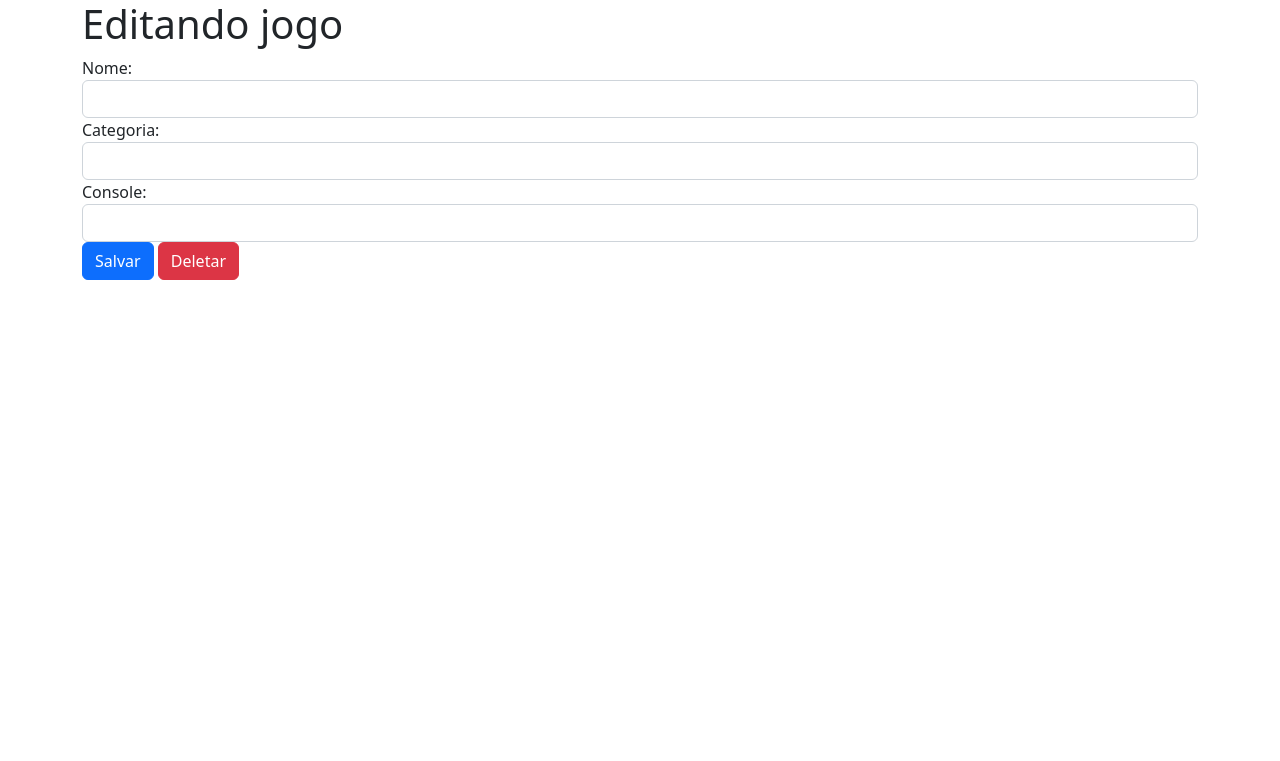
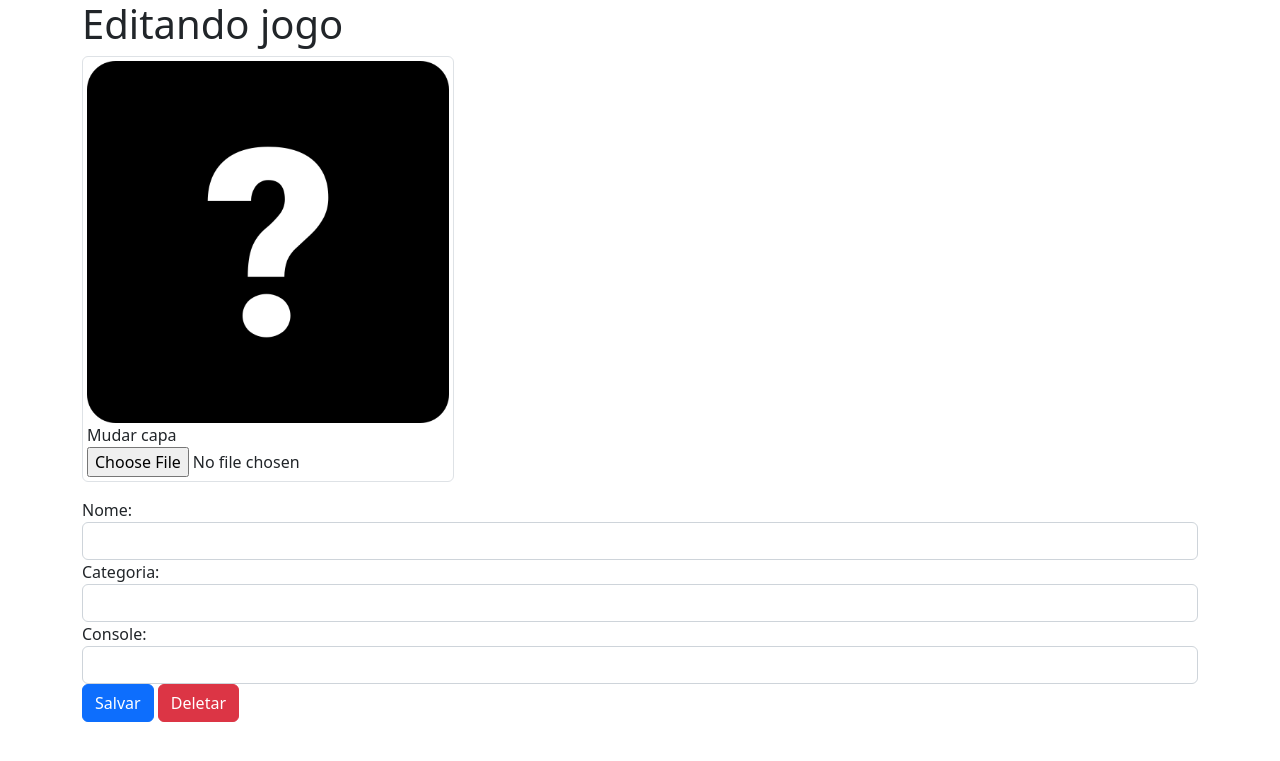
Before and after one commit to Nic0lasSouza/webpage-com-flask, a Flask app: page /edit/1 in a window 1280 px wide. Shown: the top 761 px of the page. Run offline with Flask 3, Linux system fonts and the light colour scheme; the visitor is signed in with stand-in values (Sample User, id 1); some libraries are stand-ins or nearby versions.

Commit message:
criando funcao para ao editar conteudo tambem e possivel editar a imagem

```diff
--- /dev/null
+++ b/helpers.py
@@ -0,0 +1,8 @@
+import os
+from app import app
+def recupera_imagem(id):
+    for nome_arquivo in os.listdir(app.config['UPLOAD_PATH']):
+        if f'capa{id}.jpg' == nome_arquivo:
+            return nome_arquivo
+
+    return 'capa_padrao.png'
--- a/templates/editar.html
+++ b/templates/editar.html
@@ -3,7 +3,18 @@
 <html>
     <body>
         <div>
-          <form action="{{url_for('atualizar')}}" method="post">
+          <form action="{{url_for('atualizar')}}" method="post" enctype="multipart/form-data">
+            <figure class="img-thumbnail col-md-4">
+              <img class="img-fluid" src="{{url_for('imagem', nome_arquivo=capa_jogo)}}">
+              <figcapition>
+                <label class="fileContainer">
+                  Mudar capa
+                  <input type="file" name="arquivo" accept".jpg .png">
+                </label>
+              </figcapition>
+            </figure>
+
+
             <fieldset>
               <input type="hidden" name="id" value="{{jogo.id}}">
               <div class="form-group">
--- a/views.py
+++ b/views.py
@@ -1,6 +1,7 @@
 from flask import Flask, render_template, request, redirect, session, flash, url_for, send_from_directory
 from app import app, db
 from models import Jogos,Usuarios
+from helpers import recupera_imagem
 
 @app.route('/')
 def index():
@@ -45,7 +46,8 @@ def editar(id):
     if 'usuario_logado' not in session or session['usuario_logado'] == None:
         return redirect(url_for('login', proxima=url_for('edit')))
     jogo =Jogos.query.filter_by(id=id).first()
-    return render_template('editar.html', titulo = 'Editando jogo', jogo=jogo)
+    capa_jogo = recupera_imagem(id)
+    return render_template('editar.html', titulo = 'Editando jogo', jogo=jogo, capa_jogo=capa_jogo)
 
 @app.route('/atualizar', methods=['POST',])
 def atualizar():
@@ -56,6 +58,10 @@ def atualizar():
 
     db.session.add(jogo)
     db.session.commit()
+
+    arquivo = request.files['arquivo']
+    upload_path = app.config['UPLOAD_PATH']
+    arquivo.save(f'{upload_path}/capa{jogo.id}.jpg')
     return redirect(url_for('index'))
 
 @app.route('/deletar<int:id>')
```
Also changed, not shown: uploads/capa17.jpg (added), uploads/capa18.jpg (added), uploads/capa19.jpg (added).
